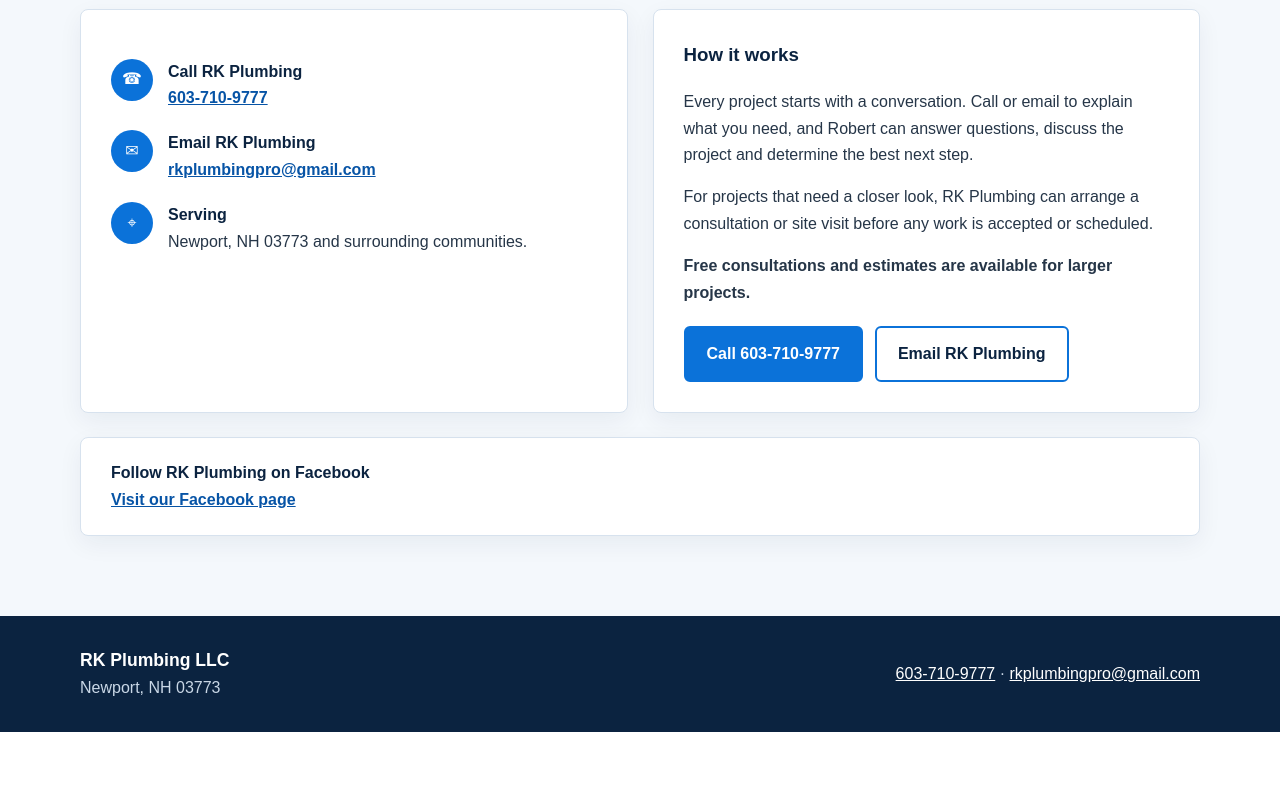
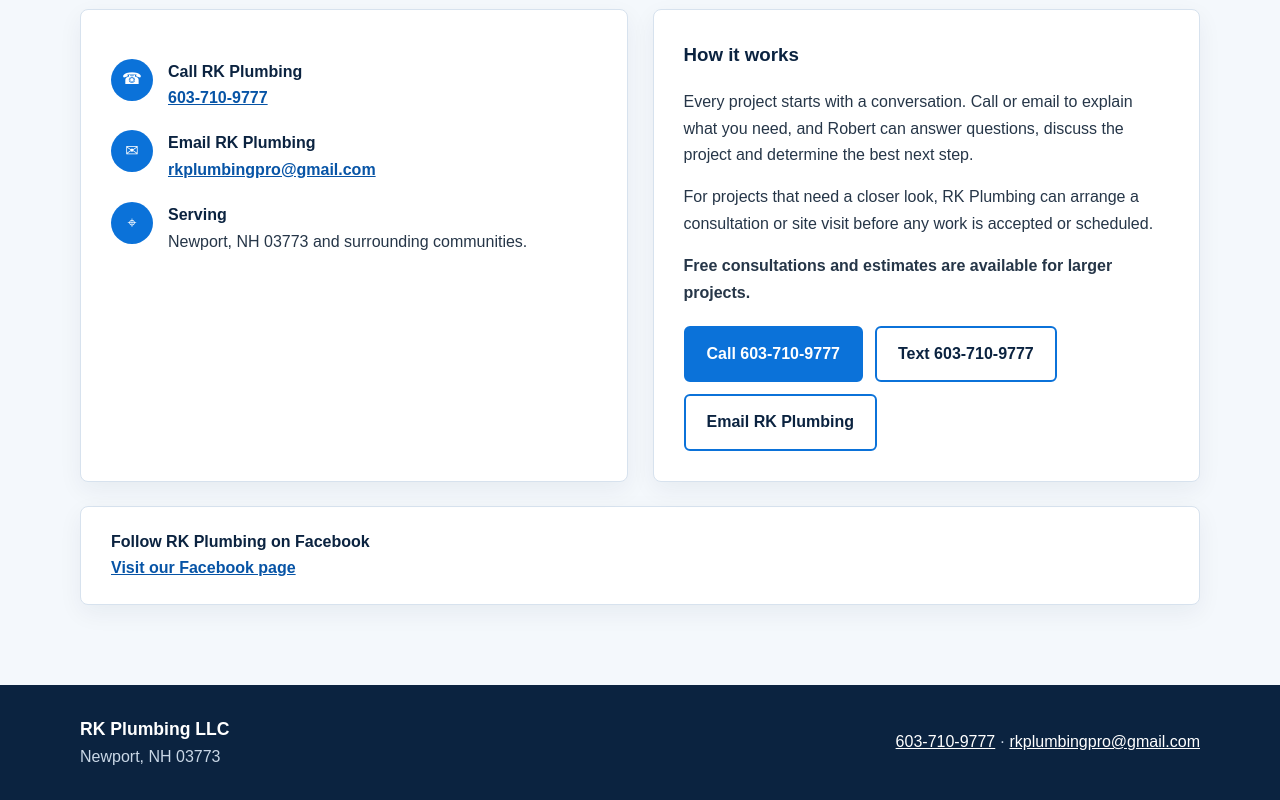
Before and after one commit to zrknightplumbing-ui/rk-plumbing-website, a website: page index.html in a window 1280 px wide. Shown: the part 4987-5787 px from the top of the page. Before the commit the page ends 5719 px from the top, so only its background shows below. Drawn offline with Linux system fonts and the light colour scheme; no server answers.

Commit message:
Add text RK Plumbing contact button

```diff
--- a/index.html
+++ b/index.html
@@ -121,7 +121,7 @@ footer{background:var(--navy);color:#c9d7e6;padding:30px 0}.footer-row{display:f
 <p>Every project starts with a conversation. Call or email to explain what you need, and Robert can answer questions, discuss the project and determine the best next step.</p>
 <p>For projects that need a closer look, RK Plumbing can arrange a consultation or site visit before any work is accepted or scheduled.</p>
 <p><strong>Free consultations and estimates are available for larger projects.</strong></p>
-<div class="actions" style="margin-top:20px"><a class="btn btn-blue" href="tel:6037109777">Call 603-710-9777</a><a class="btn btn-white" href="mailto:rkplumbingpro@gmail.com">Email RK Plumbing</a></div>
+<div class="actions" style="margin-top:20px"><a class="btn btn-blue" href="tel:6037109777">Call 603-710-9777</a><a class="btn btn-white" href="sms:6037109777" aria-label="Text RK Plumbing at 603-710-9777">Text 603-710-9777</a><a class="btn btn-white" href="mailto:rkplumbingpro@gmail.com">Email RK Plumbing</a></div>
 </div>
 </div>
 <div class="facebook-card"><b>Follow RK Plumbing on Facebook</b><br><a href="https://www.facebook.com/profile.php?id=61577901551053" target="_blank" rel="noopener">Visit our Facebook page</a></div>
```
